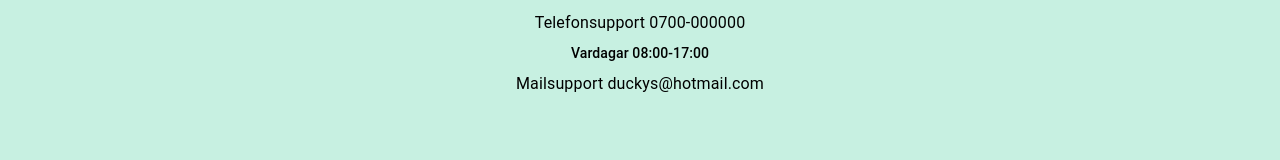
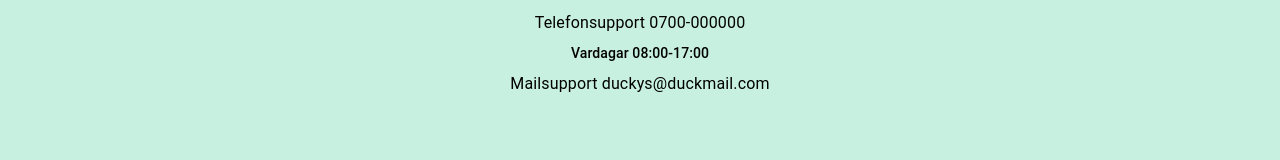
Before and after one commit to OliviaIsberg/ducky, a React (Create React App) app: page /support in a window 1280 px wide. Shown: the part 245-405 px from the top of the page. Built offline with nearby package versions, Linux system fonts and the light colour scheme.

Commit message:
changed email to duckmail

```diff
--- a/src/pages/SupportPage.tsx
+++ b/src/pages/SupportPage.tsx
@@ -29,7 +29,7 @@ function SupportPage() {
         Vardagar 08:00-17:00
       </Typography>
       <Typography variant="subtitle1">
-        Mailsupport duckys@hotmail.com
+        Mailsupport duckys@duckmail.com
       </Typography>
       <img
         style={{ borderRadius: '20rem', marginTop: '5rem' }}
```
